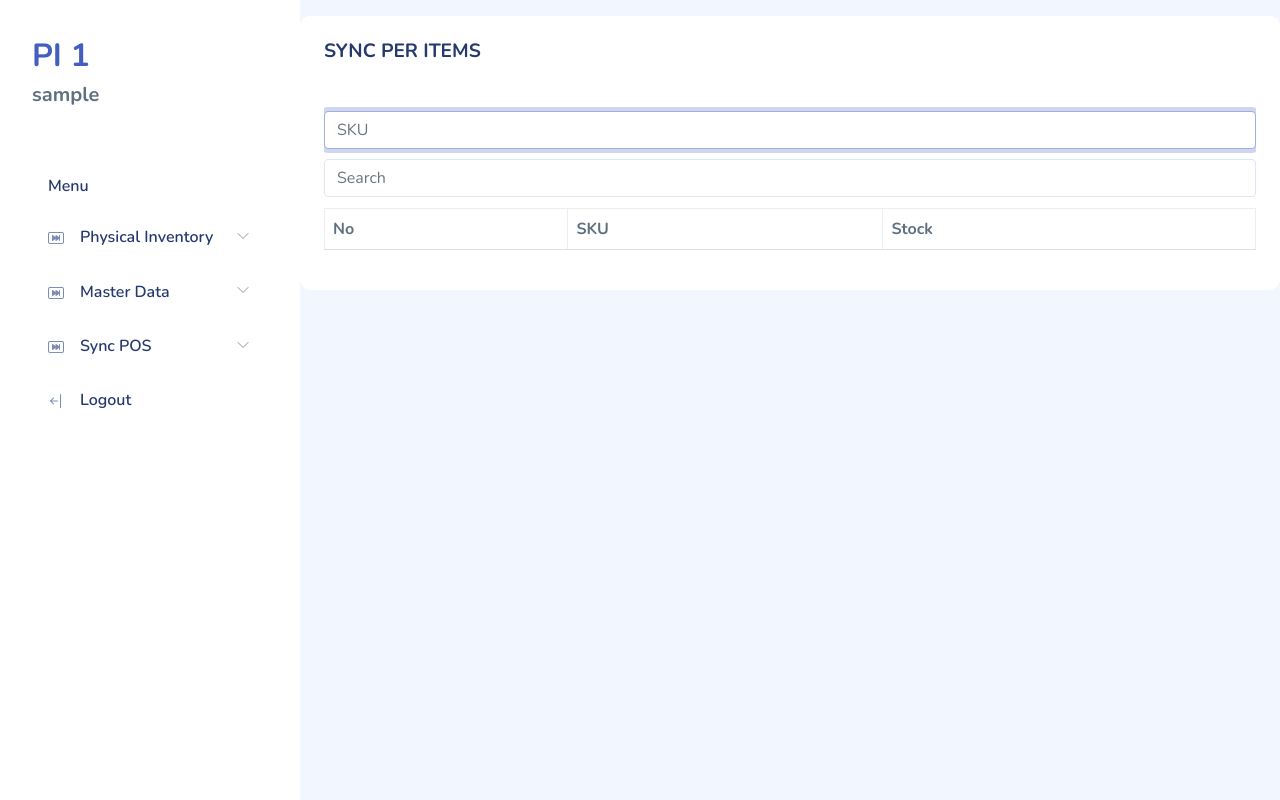
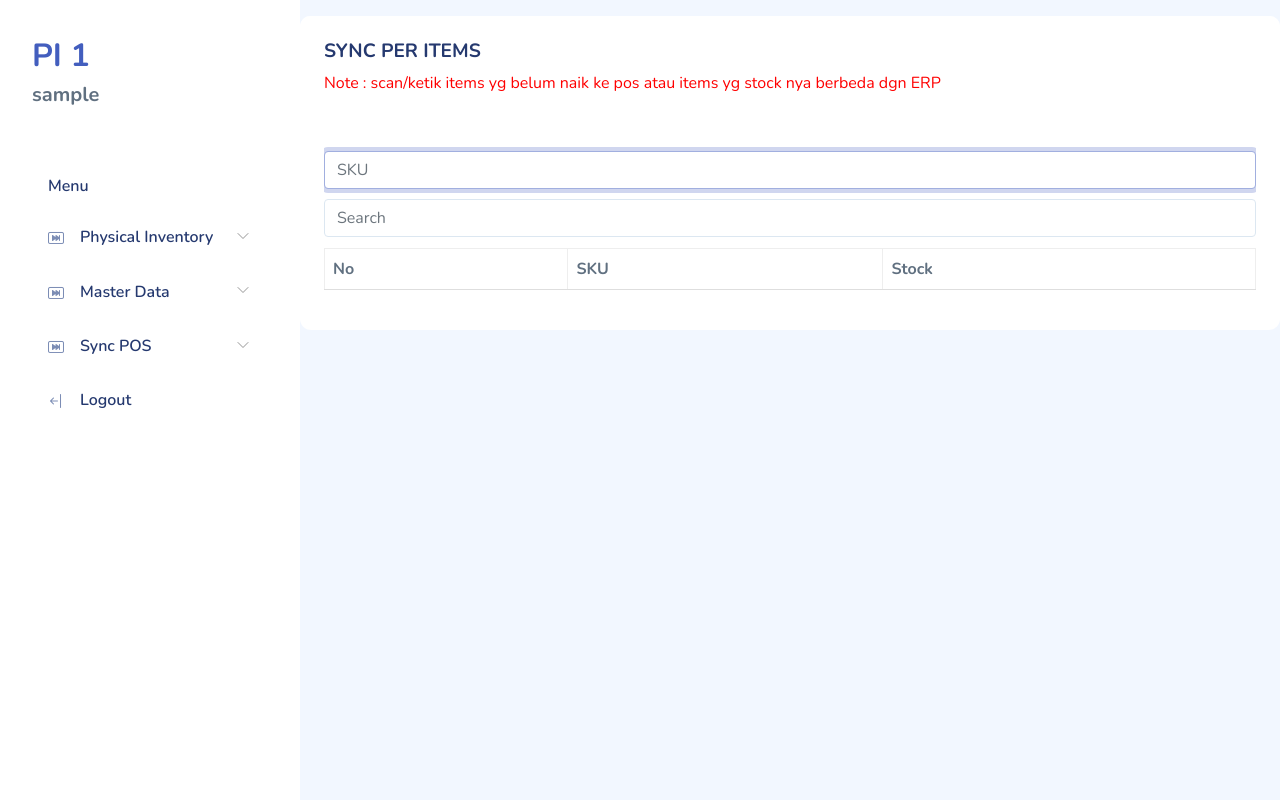
Before and after one commit to banuaril10/pi, a PHP site: page /sync_peritems.php in a window 1280 px wide. Run offline with PHP 8.4, Linux system fonts and the light colour scheme; the visitor is signed in with stand-in values (Sample User, id 1); lists and menus that the app fills with data are empty; some libraries are stand-ins or nearby versions.

Commit message:
04 07 2022

```diff
--- a/sync_peritems.php
+++ b/sync_peritems.php
@@ -18,7 +18,7 @@
 
 
 				<h4>SYNC PER ITEMS <?php //echo $_SESSION['org_key']; ?></h4>
-
+				<p style="color: red">Note : scan/ketik items yg belum naik ke pos atau items yg stock nya berbeda dgn ERP</p>
 			</div>
 			<div class="card-body">
 			<div class="tables">
```
